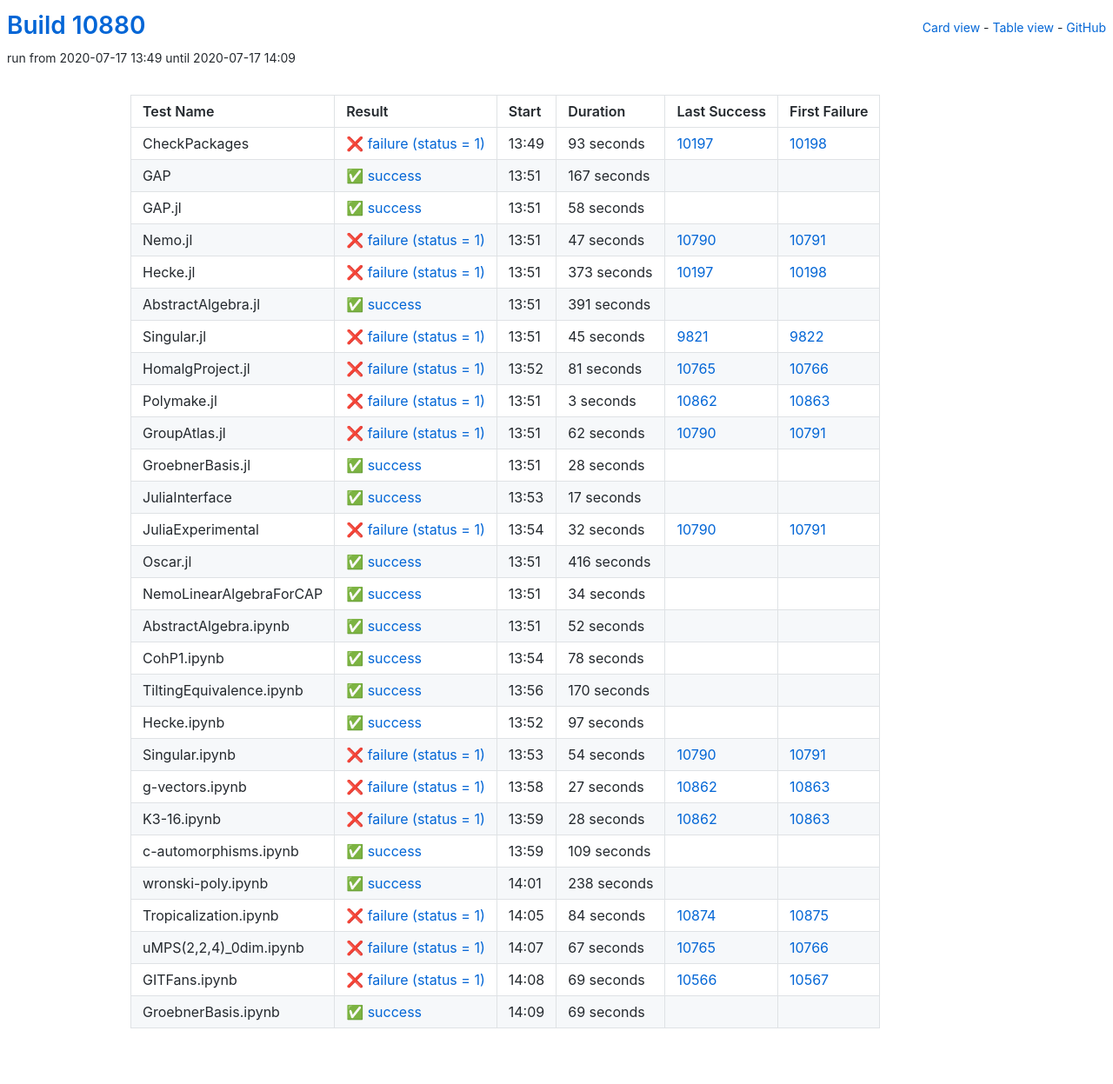
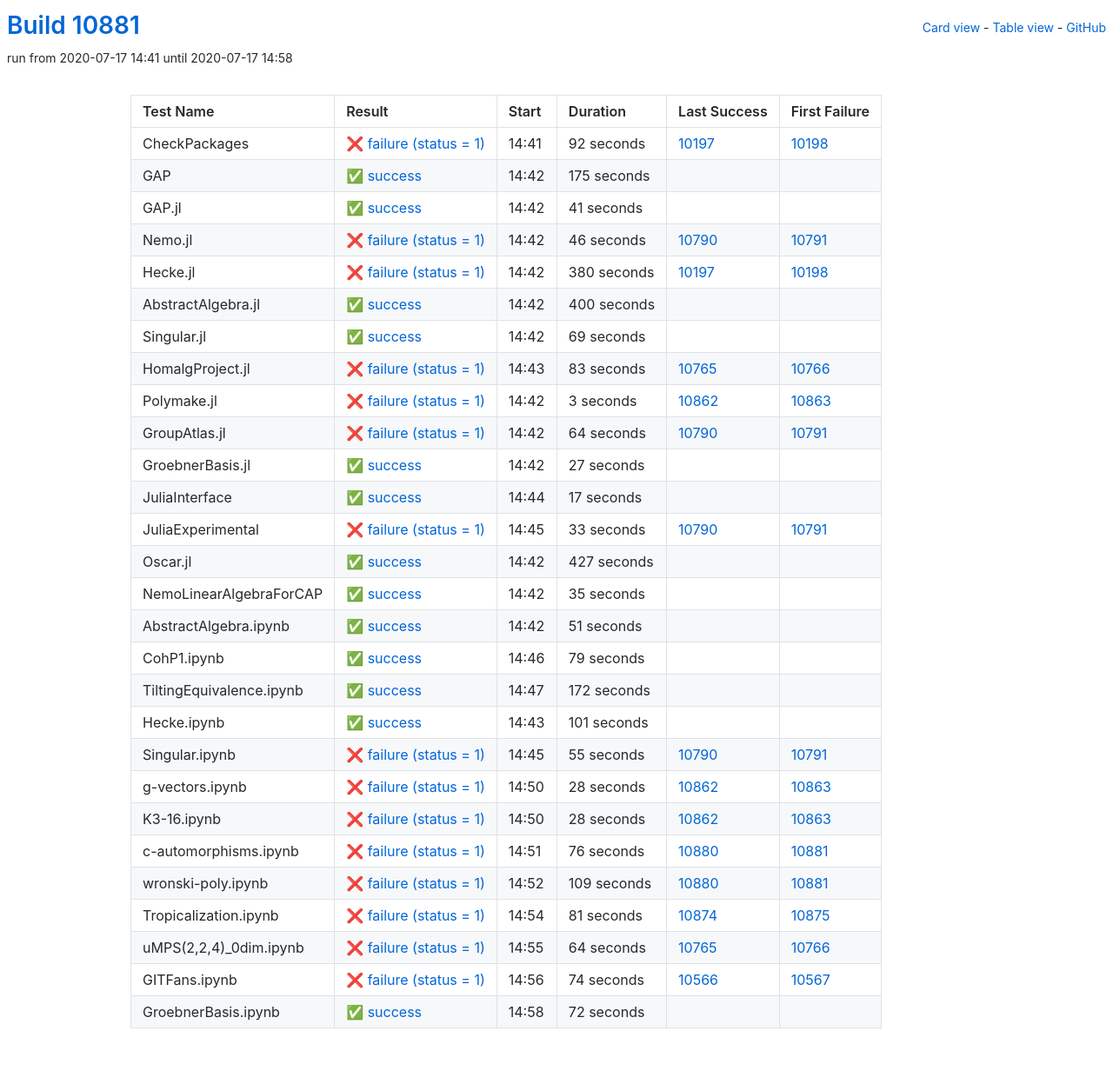
Before and after one commit to oscar-system/oscar-ci-status, a Jekyll site: the page built from table.html, in a window 1280 px wide. Shown: the whole page at 87% size. Built offline with Jekyll 4.4.1, drawn with Linux system fonts in a browser that asks for light colours.

Commit message:
Build #10881

```diff
--- a/_data/ci.yml
+++ b/_data/ci.yml
@@ -1,6 +1,6 @@
 ---
-build: 10880
-build_url: https://oscarci.mathematik.uni-kl.de/job/oscar/10880/
+build: 10881
+build_url: https://oscarci.mathematik.uni-kl.de/job/oscar/10881/
 job: oscar
 organization: oscar-system
 repo: oscar-ci-status
@@ -8,104 +8,104 @@
 tests:
 - name: CheckPackages
   id: checkpackages
-  log: https://oscarci.mathematik.uni-kl.de/job/oscar/10880/artifact/logs/build-10880/CheckPackages.log
-  start: 2020-07-17 13:49
+  log: https://oscarci.mathematik.uni-kl.de/job/oscar/10881/artifact/logs/build-10881/CheckPackages.log
+  start: 2020-07-17 14:41
   success: false
   exitcode: 1
   status: failure
-  duration: 93
+  duration: 92
   last_success: 10197
   last_success_url: https://oscarci.mathematik.uni-kl.de/job/oscar/10197/
   first_failure: 10198
   first_failure_url: https://oscarci.mathematik.uni-kl.de/job/oscar/10198/
 - name: GAP
   id: gap
-  log: https://oscarci.mathematik.uni-kl.de/job/oscar/10880/artifact/logs/build-10880/GAP.log
-  start: 2020-07-17 13:51
+  log: https://oscarci.mathematik.uni-kl.de/job/oscar/10881/artifact/logs/build-10881/GAP.log
+  start: 2020-07-17 14:42
   success: true
   exitcode: 0
   status: success
-  duration: 167
+  duration: 175
   last_success: false
   last_success_url:
   first_failure: false
   first_failure_url:
 - name: GAP.jl
   id: gap-jl
-  log: https://oscarci.mathematik.uni-kl.de/job/oscar/10880/artifact/logs/build-10880/GAP.jl.log
-  start: 2020-07-17 13:51
+  log: https://oscarci.mathematik.uni-kl.de/job/oscar/10881/artifact/logs/build-10881/GAP.jl.log
+  start: 2020-07-17 14:42
   success: true
   exitcode: 0
   status: success
-  duration: 58
+  duration: 41
   last_success: false
   last_success_url:
   first_failure: false
   first_failure_url:
 - name: Nemo.jl
   id: nemo-jl
-  log: https://oscarci.mathematik.uni-kl.de/job/oscar/10880/artifact/logs/build-10880/Nemo.jl.log
-  start: 2020-07-17 13:51
+  log: https://oscarci.mathematik.uni-kl.de/job/oscar/10881/artifact/logs/build-10881/Nemo.jl.log
+  start: 2020-07-17 14:42
   success: false
   exitcode: 1
   status: failure
-  duration: 47
+  duration: 46
   last_success: 10790
   last_success_url: https://oscarci.mathematik.uni-kl.de/job/oscar/10790/
   first_failure: 10791
   first_failure_url: https://oscarci.mathematik.uni-kl.de/job/oscar/10791/
 - name: Hecke.jl
   id: hecke-jl
-  log: https://oscarci.mathematik.uni-kl.de/job/oscar/10880/artifact/logs/build-10880/Hecke.jl.log
-  start: 2020-07-17 13:51
+  log: https://oscarci.mathematik.uni-kl.de/job/oscar/10881/artifact/logs/build-10881/Hecke.jl.log
+  start: 2020-07-17 14:42
   success: false
   exitcode: 1
   status: failure
-  duration: 373
+  duration: 380
   last_success: 10197
   last_success_url: https://oscarci.mathematik.uni-kl.de/job/oscar/10197/
   first_failure: 10198
   first_failure_url: https://oscarci.mathematik.uni-kl.de/job/oscar/10198/
 - name: AbstractAlgebra.jl
   id: abstractalgebra-jl
-  log: https://oscarci.mathematik.uni-kl.de/job/oscar/10880/artifact/logs/build-10880/AbstractAlgebra.jl.log
-  start: 2020-07-17 13:51
+  log: https://oscarci.mathematik.uni-kl.de/job/oscar/10881/artifact/logs/build-10881/AbstractAlgebra.jl.log
+  start: 2020-07-17 14:42
   success: true
   exitcode: 0
   status: success
-  duration: 391
+  duration: 400
   last_success: false
   last_success_url:
   first_failure: false
   first_failure_url:
 - name: Singular.jl
   id: singular-jl
-  log: https://oscarci.mathematik.uni-kl.de/job/oscar/10880/artifact/logs/build-10880/Singular.jl.log
-  start: 2020-07-17 13:51
+  log: https://oscarci.mathematik.uni-kl.de/job/oscar/10881/artifact/logs/build-10881/Singular.jl.log
+  start: 2020-07-17 14:42
+  success: true
+  exitcode: 0
+  status: success
+  duration: 69
+  last_success: false
+  last_success_url:
+  first_failure: false
+  first_failure_url:
+- name: HomalgProject.jl
+  id: homalgproject-jl
+  log: https://oscarci.mathematik.uni-kl.de/job/oscar/10881/artifact/logs/build-10881/HomalgProject.jl.log
+  start: 2020-07-17 14:43
   success: false
   exitcode: 1
   status: failure
-  duration: 45
-  last_success: 9821
-  last_success_url: https://oscarci.mathematik.uni-kl.de/job/oscar/9821/
-  first_failure: 9822
-  first_failure_url: https://oscarci.mathematik.uni-kl.de/job/oscar/9822/
-- name: HomalgProject.jl
-  id: homalgproject-jl
-  log: https://oscarci.mathematik.uni-kl.de/job/oscar/10880/artifact/logs/build-10880/HomalgProject.jl.log
-  start: 2020-07-17 13:52
-  success: false
-  exitcode: 1
-  status: failure
-  duration: 81
+  duration: 83
   last_success: 10765
   last_success_url: https://oscarci.mathematik.uni-kl.de/job/oscar/10765/
   first_failure: 10766
   first_failure_url: https://oscarci.mathematik.uni-kl.de/job/oscar/10766/
 - name: Polymake.jl
   id: polymake-jl
-  log: https://oscarci.mathematik.uni-kl.de/job/oscar/10880/artifact/logs/build-10880/Polymake.jl.log
-  start: 2020-07-17 13:51
+  log: https://oscarci.mathematik.uni-kl.de/job/oscar/10881/artifact/logs/build-10881/Polymake.jl.log
+  start: 2020-07-17 14:42
   success: false
   exitcode: 1
   status: failure
@@ -116,32 +116,32 @@
   first_failure_url: https://oscarci.mathematik.uni-kl.de/job/oscar/10863/
 - name: GroupAtlas.jl
   id: groupatlas-jl
-  log: https://oscarci.mathematik.uni-kl.de/job/oscar/10880/artifact/logs/build-10880/GroupAtlas.jl.log
-  start: 2020-07-17 13:51
+  log: https://oscarci.mathematik.uni-kl.de/job/oscar/10881/artifact/logs/build-10881/GroupAtlas.jl.log
+  start: 2020-07-17 14:42
   success: false
   exitcode: 1
   status: failure
-  duration: 62
+  duration: 64
   last_success: 10790
   last_success_url: https://oscarci.mathematik.uni-kl.de/job/oscar/10790/
   first_failure: 10791
   first_failure_url: https://oscarci.mathematik.uni-kl.de/job/oscar/10791/
 - name: GroebnerBasis.jl
   id: groebnerbasis-jl
-  log: https://oscarci.mathematik.uni-kl.de/job/oscar/10880/artifact/logs/build-10880/GroebnerBasis.jl.log
-  start: 2020-07-17 13:51
+  log: https://oscarci.mathematik.uni-kl.de/job/oscar/10881/artifact/logs/build-10881/GroebnerBasis.jl.log
+  start: 2020-07-17 14:42
   success: true
   exitcode: 0
   status: success
-  duration: 28
+  duration: 27
   last_success: false
   last_success_url:
   first_failure: false
   first_failure_url:
 - name: JuliaInterface
   id: juliainterface
-  log: https://oscarci.mathematik.uni-kl.de/job/oscar/10880/artifact/logs/build-10880/JuliaInterface.log
-  start: 2020-07-17 13:53
+  log: https://oscarci.mathematik.uni-kl.de/job/oscar/10881/artifact/logs/build-10881/JuliaInterface.log
+  start: 2020-07-17 14:44
   success: true
   exitcode: 0
   status: success
@@ -152,116 +152,116 @@
   first_failure_url:
 - name: JuliaExperimental
   id: juliaexperimental
-  log: https://oscarci.mathematik.uni-kl.de/job/oscar/10880/artifact/logs/build-10880/JuliaExperimental.log
-  start: 2020-07-17 13:54
+  log: https://oscarci.mathematik.uni-kl.de/job/oscar/10881/artifact/logs/build-10881/JuliaExperimental.log
+  start: 2020-07-17 14:45
   success: false
   exitcode: 1
   status: failure
-  duration: 32
+  duration: 33
   last_success: 10790
   last_success_url: https://oscarci.mathematik.uni-kl.de/job/oscar/10790/
   first_failure: 10791
   first_failure_url: https://oscarci.mathematik.uni-kl.de/job/oscar/10791/
 - name: Oscar.jl
   id: oscar-jl
-  log: https://oscarci.mathematik.uni-kl.de/job/oscar/10880/artifact/logs/build-10880/Oscar.jl.log
-  start: 2020-07-17 13:51
+  log: https://oscarci.mathematik.uni-kl.de/job/oscar/10881/artifact/logs/build-10881/Oscar.jl.log
+  start: 2020-07-17 14:42
   success: true
   exitcode: 0
   status: success
-  duration: 416
+  duration: 427
   last_success: false
   last_success_url:
   first_failure: false
   first_failure_url:
 - name: NemoLinearAlgebraForCAP
   id: nemolinearalgebraforcap
-  log: https://oscarci.mathematik.uni-kl.de/job/oscar/10880/artifact/logs/build-10880/NemoLinearAlgebraForCAP.log
-  start: 2020-07-17 13:51
+  log: https://oscarci.mathematik.uni-kl.de/job/oscar/10881/artifact/logs/build-10881/NemoLinearAlgebraForCAP.log
+  start: 2020-07-17 14:42
   success: true
   exitcode: 0
   status: success
-  duration: 34
+  duration: 35
   last_success: false
   last_success_url:
   first_failure: false
   first_failure_url:
 - name: AbstractAlgebra.ipynb
   id: abstractalgebra-ipynb
-  log: https://oscarci.mathematik.uni-kl.de/job/oscar/10880/artifact/logs/build-10880/AbstractAlgebra.ipynb.log
-  start: 2020-07-17 13:51
+  log: https://oscarci.mathematik.uni-kl.de/job/oscar/10881/artifact/logs/build-10881/AbstractAlgebra.ipynb.log
+  start: 2020-07-17 14:42
   success: true
   exitcode: 0
   status: success
-  duration: 52
+  duration: 51
   last_success: false
   last_success_url:
   first_failure: false
   first_failure_url:
 - name: CohP1.ipynb
   id: cohp1-ipynb
-  log: https://oscarci.mathematik.uni-kl.de/job/oscar/10880/artifact/logs/build-10880/CohP1.ipynb.log
-  start: 2020-07-17 13:54
+  log: https://oscarci.mathematik.uni-kl.de/job/oscar/10881/artifact/logs/build-10881/CohP1.ipynb.log
+  start: 2020-07-17 14:46
   success: true
   exitcode: 0
   status: success
-  duration: 78
+  duration: 79
   last_success: false
   last_success_url:
   first_failure: false
   first_failure_url:
 - name: TiltingEquivalence.ipynb
   id: tiltingequivalence-ipynb
-  log: https://oscarci.mathematik.uni-kl.de/job/oscar/10880/artifact/logs/build-10880/TiltingEquivalence.ipynb.log
-  start: 2020-07-17 13:56
+  log: https://oscarci.mathematik.uni-kl.de/job/oscar/10881/artifact/logs/build-10881/TiltingEquivalence.ipynb.log
+  start: 2020-07-17 14:47
   success: true
   exitcode: 0
   status: success
-  duration: 170
+  duration: 172
   last_success: false
   last_success_url:
   first_failure: false
   first_failure_url:
 - name: Hecke.ipynb
   id: hecke-ipynb
-  log: https://oscarci.mathematik.uni-kl.de/job/oscar/10880/artifact/logs/build-10880/Hecke.ipynb.log
-  start: 2020-07-17 13:52
+  log: https://oscarci.mathematik.uni-kl.de/job/oscar/10881/artifact/logs/build-10881/Hecke.ipynb.log
+  start: 2020-07-17 14:43
   success: true
   exitcode: 0
   status: success
-  duration: 97
+  duration: 101
   last_success: false
   last_success_url:
   first_failure: false
   first_failure_url:
 - name: Singular.ipynb
   id: singular-ipynb
-  log: https://oscarci.mathematik.uni-kl.de/job/oscar/10880/artifact/logs/build-10880/Singular.ipynb.log
-  start: 2020-07-17 13:53
+  log: https://oscarci.mathematik.uni-kl.de/job/oscar/10881/artifact/logs/build-10881/Singular.ipynb.log
+  start: 2020-07-17 14:45
   success: false
   exitcode: 1
   status: failure
-  duration: 54
+  duration: 55
   last_success: 10790
   last_success_url: https://oscarci.mathematik.uni-kl.de/job/oscar/10790/
   first_failure: 10791
   first_failure_url: https://oscarci.mathematik.uni-kl.de/job/oscar/10791/
 - name: g-vectors.ipynb
   id: g-vectors-ipynb
-  log: https://oscarci.mathematik.uni-kl.de/job/oscar/10880/artifact/logs/build-10880/g-vectors.ipynb.log
-  start: 2020-07-17 13:58
+  log: https://oscarci.mathematik.uni-kl.de/job/oscar/10881/artifact/logs/build-10881/g-vectors.ipynb.log
+  start: 2020-07-17 14:50
   success: false
   exitcode: 1
   status: failure
-  duration: 27
+  duration: 28
   last_success: 10862
   last_success_url: https://oscarci.mathematik.uni-kl.de/job/oscar/10862/
   first_failure: 10863
   first_failure_url: https://oscarci.mathematik.uni-kl.de/job/oscar/10863/
 - name: K3-16.ipynb
   id: k3-16-ipynb
-  log: https://oscarci.mathematik.uni-kl.de/job/oscar/10880/artifact/logs/build-10880/K3-16.ipynb.log
-  start: 2020-07-17 13:59
+  log: https://oscarci.mathematik.uni-kl.de/job/oscar/10881/artifact/logs/build-10881/K3-16.ipynb.log
+  start: 2020-07-17 14:50
   success: false
   exitcode: 1
   status: failure
@@ -272,72 +272,72 @@
   first_failure_url: https://oscarci.mathematik.uni-kl.de/job/oscar/10863/
 - name: c-automorphisms.ipynb
   id: c-automorphisms-ipynb
-  log: https://oscarci.mathematik.uni-kl.de/job/oscar/10880/artifact/logs/build-10880/c-automorphisms.ipynb.log
-  start: 2020-07-17 13:59
-  success: true
-  exitcode: 0
-  status: success
-  duration: 109
-  last_success: false
-  last_success_url:
-  first_failure: false
-  first_failure_url:
-- name: wronski-poly.ipynb
-  id: wronski-poly-ipynb
-  log: https://oscarci.mathematik.uni-kl.de/job/oscar/10880/artifact/logs/build-10880/wronski-poly.ipynb.log
-  start: 2020-07-17 14:01
-  success: true
-  exitcode: 0
-  status: success
-  duration: 238
-  last_success: false
-  last_success_url:
-  first_failure: false
-  first_failure_url:
-- name: Tropicalization.ipynb
-  id: tropicalization-ipynb
-  log: https://oscarci.mathematik.uni-kl.de/job/oscar/10880/artifact/logs/build-10880/Tropicalization.ipynb.log
-  start: 2020-07-17 14:05
+  log: https://oscarci.mathematik.uni-kl.de/job/oscar/10881/artifact/logs/build-10881/c-automorphisms.ipynb.log
+  start: 2020-07-17 14:51
   success: false
   exitcode: 1
   status: failure
-  duration: 84
+  duration: 76
+  last_success: 10880
+  last_success_url: https://oscarci.mathematik.uni-kl.de/job/oscar/10880/
+  first_failure: 10881
+  first_failure_url: https://oscarci.mathematik.uni-kl.de/job/oscar/10881/
+- name: wronski-poly.ipynb
+  id: wronski-poly-ipynb
+  log: https://oscarci.mathematik.uni-kl.de/job/oscar/10881/artifact/logs/build-10881/wronski-poly.ipynb.log
+  start: 2020-07-17 14:52
+  success: false
+  exitcode: 1
+  status: failure
+  duration: 109
+  last_success: 10880
+  last_success_url: https://oscarci.mathematik.uni-kl.de/job/oscar/10880/
+  first_failure: 10881
+  first_failure_url: https://oscarci.mathematik.uni-kl.de/job/oscar/10881/
+- name: Tropicalization.ipynb
+  id: tropicalization-ipynb
+  log: https://oscarci.mathematik.uni-kl.de/job/oscar/10881/artifact/logs/build-10881/Tropicalization.ipynb.log
+  start: 2020-07-17 14:54
+  success: false
+  exitcode: 1
+  status: failure
+  duration: 81
   last_success: 10874
   last_success_url: https://oscarci.mathematik.uni-kl.de/job/oscar/10874/
   first_failure: 10875
   first_failure_url: https://oscarci.mathematik.uni-kl.de/job/oscar/10875/
 - name: uMPS(2,2,4)_0dim.ipynb
   id: umps-2-2-4-0dim-ipynb
-  log: https://oscarci.mathematik.uni-kl.de/job/oscar/10880/artifact/logs/build-10880/uMPS-2-2-4-_0dim.ipynb.log
-  start: 2020-07-17 14:07
+  log: https://oscarci.mathematik.uni-kl.de/job/oscar/10881/artifact/logs/build-10881/uMPS-2-2-4-_0dim.ipynb.log
+  start: 2020-07-17 14:55
   success: false
   exitcode: 1
   status: failure
-  duration: 67
+  duration: 64
   last_success: 10765
   last_success_url: https://oscarci.mathematik.uni-kl.de/job/oscar/10765/
   first_failure: 10766
   first_failure_url: https://oscarci.mathematik.uni-kl.de/job/oscar/10766/
 - name: GITFans.ipynb
   id: gitfans-ipynb
-  log: https://oscarci.mathematik.uni-kl.de/job/oscar/10880/artifact/logs/build-10880/GITFans.ipynb.log
-  start: 2020-07-17 14:08
+  log: https://oscarci.mathematik.uni-kl.de/job/oscar/10881/artifact/logs/build-10881/GITFans.ipynb.log
+  start: 2020-07-17 14:56
   success: false
   exitcode: 1
   status: failure
-  duration: 69
+  duration: 74
   last_success: 10566
   last_success_url: https://oscarci.mathematik.uni-kl.de/job/oscar/10566/
   first_failure: 10567
   first_failure_url: https://oscarci.mathematik.uni-kl.de/job/oscar/10567/
 - name: GroebnerBasis.ipynb
   id: groebnerbasis-ipynb
-  log: https://oscarci.mathematik.uni-kl.de/job/oscar/10880/artifact/logs/build-10880/GroebnerBasis.ipynb.log
-  start: 2020-07-17 14:09
+  log: https://oscarci.mathematik.uni-kl.de/job/oscar/10881/artifact/logs/build-10881/GroebnerBasis.ipynb.log
+  start: 2020-07-17 14:58
   success: true
   exitcode: 0
   status: success
-  duration: 69
+  duration: 72
   last_success: false
   last_success_url:
   first_failure: false
```
Also changed, not shown: README.md.
